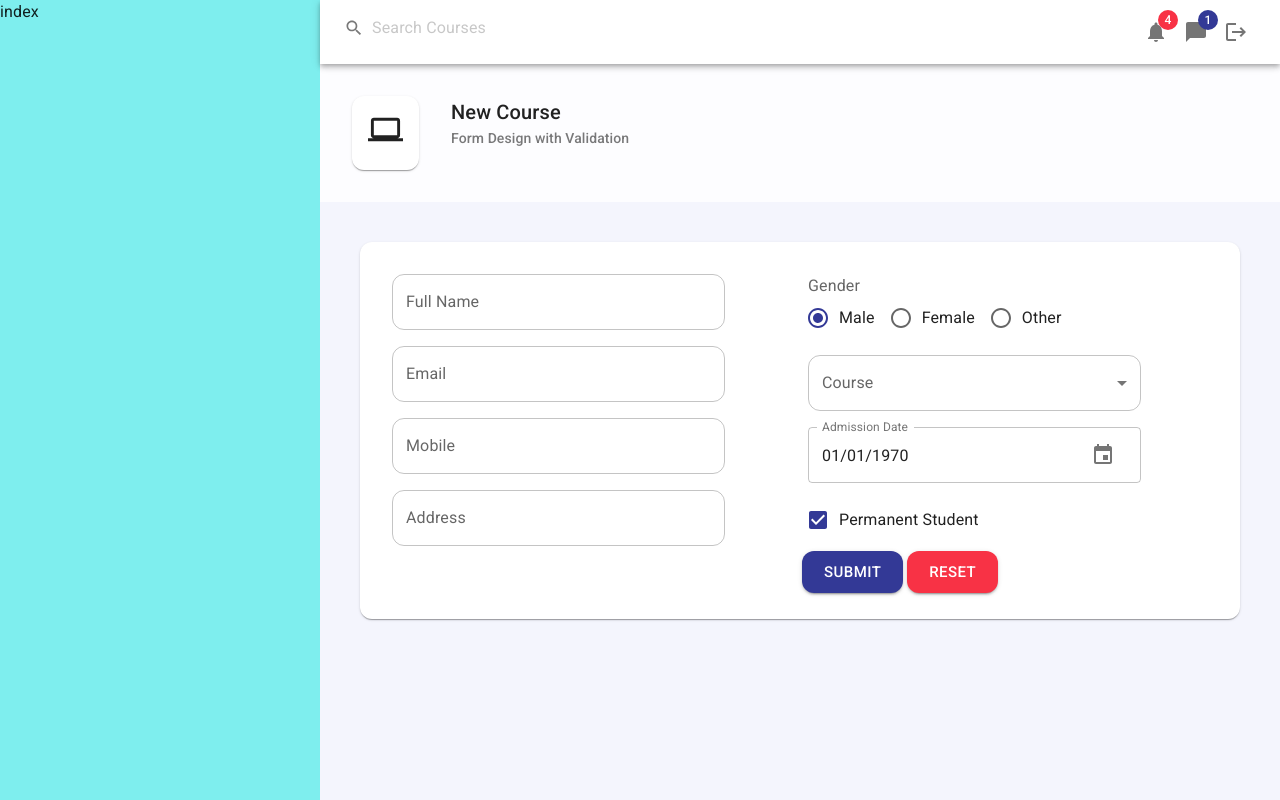
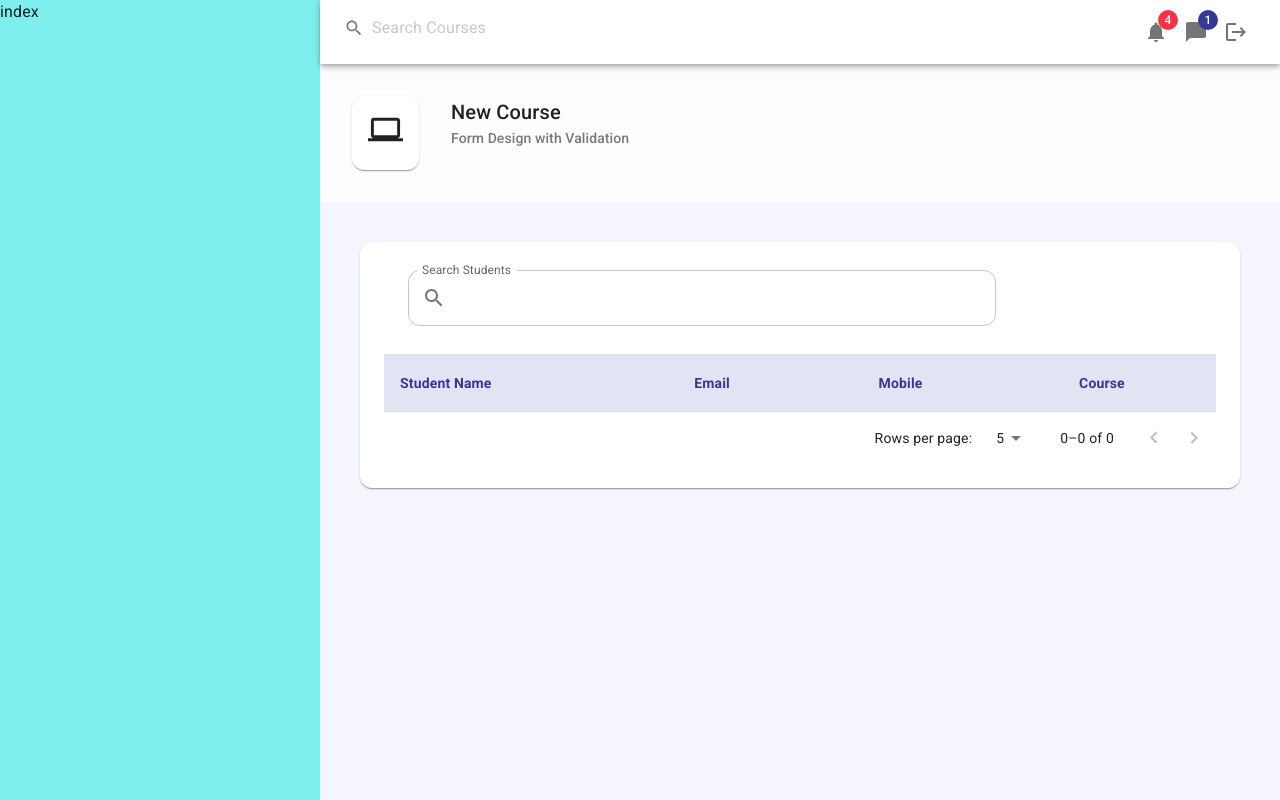
Before and after one commit to pradeeprajnepal/react-mui-complete, a React (Create React App) app: page / in a window 1280 px wide. Built offline with nearby package versions, Linux system fonts and the light colour scheme.

Commit message:
paging-sorting-filtering-added

```diff
--- a/src/Components/Controls/input.js
+++ b/src/Components/Controls/input.js
@@ -1,16 +1,18 @@
 import React from 'react';
-import {TextField} from '@mui/material'
+import { TextField } from '@mui/material'
 
 export default function Input(props) {
-    const {name,label,value,error=null,onChange}= props
+  const { name, label, value, error = null, onChange, ...other } = props
   return (
     <TextField
-    variant='outlined'
-    label={label}
-    name={name}
-    value={value}
-    onChange={onChange}
-    {...(error && {error:true, helperText:error})}
+      variant='outlined'
+      label={label}
+      name={name}
+      value={value}
+      onChange={onChange}
+
+      {...other}
+      {...(error && { error: true, helperText: error })}
     />
   )
 }
--- /dev/null
+++ b/src/Components/Table/useTable.js
@@ -0,0 +1,126 @@
+import { React, useState } from 'react';
+import { Table, TableHead, TableRow, TableCell, TablePagination, TableSortLabel } from '@mui/material'
+import { makeStyles } from '@mui/styles';
+
+
+const useStyles = makeStyles(theme => ({
+    lable: {
+        marginTop: theme.spacing(3),
+        '& thead th': {
+            fontWeight: '600',
+            color: theme.palette.primary.main,
+            backgroundColor: theme.palette.primary.light
+        },
+        '& tbody td': {
+            fontWeight: '300'
+        },
+        '& tbody tr:hover': {
+            backgroundColor: '#fffbf2',
+            cursor: 'pointer'
+        }
+    }
+}))
+
+export default function useTable(records, headCells, filterFn) {
+    const classes = useStyles();
+
+    const pages = [5, 10, 25];
+    const [page, setPage] = useState(0);
+    const [rowsPerPage, setRowsPerPage] = useState(pages[page]);
+    const [order, setOrder] = useState();
+    const [orderBy, setOrderBy] = useState();
+
+    const TblContainer = props => (
+        <Table className={classes.lable}>
+            {props.children}
+        </Table>
+    )
+    const TblHead = props => {
+
+        const handleSortRequest = cellId => {
+            const isAsc = orderBy === cellId && order === 'asc';
+            setOrder(isAsc ? 'desc' : 'asc');
+            setOrderBy(cellId)
+        }
+
+        return (
+            <TableHead>
+                <TableRow>
+                    {
+                        headCells.map(headCell => (
+                            <TableCell key={headCell.id} >
+                                {headCell.disableSorting ? headCell.label :
+                                    <TableSortLabel
+                                        active={orderBy === headCell.id}
+                                        direction={orderBy === headCell.id ? order : 'asc'}
+                                        onClick={() => { handleSortRequest(headCell.id) }}>
+                                        {headCell.label}
+                                    </TableSortLabel>}
+                            </TableCell>
+                        ))
+                    }
+                </TableRow>
+            </TableHead>
+        )
+    }
+
+    const handleChangePage = (event, newPage) => {
+        setPage(newPage);
+    }
+
+    const handleChangeRowsPerPage = event => {
+        setRowsPerPage(parseInt(event.target.value, 10));
+        setPage(0);
+    }
+
+    const TblPagination = () => (
+        <TablePagination
+            component="div"
+            page={page}
+            rowsPerPage={rowsPerPage}
+            rowsPerPageOptions={pages}
+            count={records.length}
+            onPageChange={handleChangePage}
+            onRowsPerPageChange={handleChangeRowsPerPage}
+        />
+    )
+
+    function stableSort(array, comparator) {
+        const stabilizedThis = array.map((el, index) => [el, index])
+        stabilizedThis.sort((a, b) => {
+            const order = comparator(a[0], b[0]);
+            if (order !== 0) return order;
+            return a[1] - b[1];
+        });
+        return stabilizedThis.map((el) => el[0]);
+    }
+
+    function getComparator(order, orderBy) {
+        return order === 'desc' ?
+            (a, b) => descendingComparator(a, b, orderBy) :
+            (a, b) => -descendingComparator(a, b, orderBy);
+    }
+
+    function descendingComparator(a, b, orderBy) {
+        if (b[orderBy] < a[orderBy]) {
+            return -1;
+        }
+        if (b[orderBy] > a[orderBy]) {
+            return 1;
+        }
+        return 0;
+    }
+
+
+
+    const recordsAfterPagingAndSorting = () => {
+        return stableSort(filterFn.fn(records), getComparator(order, orderBy)).slice(page * rowsPerPage, (page + 1) * rowsPerPage)
+    }
+
+    return {
+        TblContainer,
+        TblHead,
+        TblPagination,
+        recordsAfterPagingAndSorting
+    }
+}
--- a/src/Datas/studentData.js
+++ b/src/Datas/studentData.js
@@ -6,15 +6,15 @@
 ])
 
 const KEYS ={
-   students:'employees',
-    studentsId:'employeeId'
+    students:'students',
+    studentId:'studentId'
 }
 
 export function insertStudent(data) {
     let students=getAllStudents();
     data['id'] = generateStudentId()
     students.push(data)
-    localStorage.setItem(KEYS.employees,JSON.stringify(students))
+    localStorage.setItem(KEYS.students,JSON.stringify(students))
 }
 
 export function generateStudentId() {
@@ -28,5 +28,10 @@
 export function getAllStudents() {
     if (localStorage.getItem(KEYS.students) == null)
         localStorage.setItem(KEYS.students, JSON.stringify([]))
-    return JSON.parse(localStorage.getItem(KEYS.employees));
+    let students= JSON.parse(localStorage.getItem(KEYS.students));
+    let courses= getCourseCollection();
+    return students.map(x=>({
+        ...x,
+        course:courses[x.courseId-1].title
+    }))
 }
--- a/src/Pages/Courses/StudentForm.js
+++ b/src/Pages/Courses/StudentForm.js
@@ -56,6 +56,8 @@
   if(validate()){
     studentData.insertStudent(values)
     resetForm()
+  }else{
+    console.log(errors)
   }
 }
 
--- a/src/Pages/Courses/Students.js
+++ b/src/Pages/Courses/Students.js
@@ -1,19 +1,58 @@
-import React from 'react'
+import { React, useState } from 'react'
 import PageHeader from '../../Components/PageHeader';
 import ComputerIcon from '@mui/icons-material/Computer';
 import StudentForm from './StudentForm';
-import {Paper} from '@mui/material';
+import { Paper, TableBody, Toolbar, TableRow, TableCell, InputAdornment } from '@mui/material';
 import { makeStyles } from '@mui/styles';
+import useTable from '../../Components/Table/useTable';
+import * as studentData from '../../Datas/studentData';
+import { Controls } from '../../Components/Controls/Controls';
+import SearchIcon from '@mui/icons-material/Search';
 
-const useStyls= makeStyles(theme=>({
-  pageContent:{
-    margin:theme.spacing(5),
-    padding:theme.spacing(3)
+const useStyles = makeStyles(theme => ({
+  pageContent: {
+    margin: theme.spacing(5),
+    padding: theme.spacing(3)
+  },
+  searchInput: {
+    width: "75%"
   }
 }))
 
+const headCells = [
+  { id: 'fullName', label: 'Student Name' },
+  { id: 'email', label: 'Email' },
+  { id: 'mobile', label: 'Mobile' },
+  { id: 'course', label: 'Course', disableSorting: true },
+]
+
 export default function Students() {
-  const classes=useStyls()
+
+  const classes = useStyles()
+
+  const [records, setRecords] = useState(studentData.getAllStudents);
+  const [filterFn, setFilterFn] = useState({ fn: items => { return items; } });
+
+  const {
+    TblContainer,
+    TblHead,
+    TblPagination,
+    recordsAfterPagingAndSorting
+
+  } = useTable(records, headCells, filterFn)
+
+  const handleSearch = e => {
+    let target = e.target;
+    setFilterFn({
+      fn: items => {
+        if (target.value == '')
+          return items;
+        else
+          return items.filter(x => x.fullName.toLowerCase().includes(target.value))
+      }
+    })
+  }
+
   return (
     <>
       <PageHeader
@@ -22,7 +61,36 @@
         icon={<ComputerIcon fontSize='large' />} />
 
       <Paper className={classes.pageContent}>
-    <StudentForm />
+        {/* <StudentForm /> */}
+        <Toolbar >
+          <Controls.Input
+            label="Search Students"
+            className={classes.searchInput}
+            InputProps={{
+              startAdornment: (<InputAdornment position='start'>
+                <SearchIcon />
+              </InputAdornment>)
+            }}
+            onChange={handleSearch}
+
+          />
+        </Toolbar>
+        <TblContainer>
+          <TblHead />
+          <TableBody>
+            {
+              recordsAfterPagingAndSorting().map(item =>
+              (<TableRow>
+                <TableCell>{item.fullName}</TableCell>
+                <TableCell>{item.email}</TableCell>
+                <TableCell>{item.mobile}</TableCell>
+                <TableCell>{item.course}</TableCell>
+              </TableRow>)
+              )
+            }
+          </TableBody>
+        </TblContainer>
+        <TblPagination />
       </Paper>
     </>
   )
```
Lines whose indentation alone changed are shown as unchanged.
